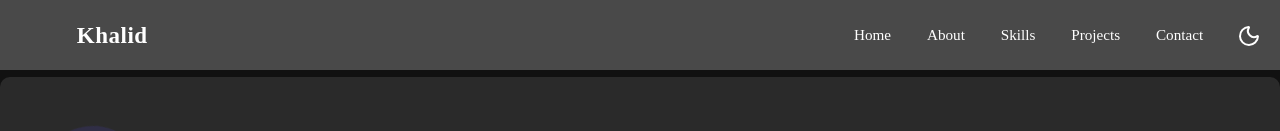
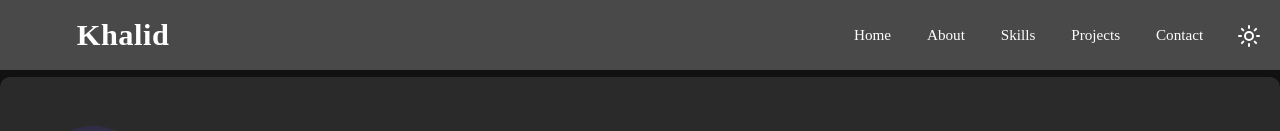
Before and after one commit to GTK-kala/Personal-Portfolio-App, a React (Vite) app in the folder Personal-Portfolio-App/: page / in a window 1280 px wide. Shown: the top 131 px of the page. Built offline with nearby package versions, Linux system fonts and the light colour scheme.

Commit message:
Refactor code structure for improved readability and maintainability

```diff
--- a/Personal-Portfolio-App/index.html
+++ b/Personal-Portfolio-App/index.html
@@ -2,9 +2,9 @@
 <html lang="en">
   <head>
     <meta charset="UTF-8" />
-    <link rel="icon" type="image/x-icon" href="/Personal-Portfolio-App/public/favicon-16x16.png" />
+    <link rel="icon" type="image" href="./public/Kal.png" />
     <meta name="viewport" content="width=device-width, initial-scale=1.0" />
-    <title>Personal Portfolio App</title>
+    <title>Khalid's-Portfolio</title>
   </head>
   <body>
     <div id="root"></div>
--- a/Personal-Portfolio-App/src/components/NavBar/NavBar.css
+++ b/Personal-Portfolio-App/src/components/NavBar/NavBar.css
@@ -45,11 +45,11 @@
   display: flex;
   align-items: center;
   justify-content: center;
-  transition: all 0.3s ease;
+  transition: all 0.5s ease;
 }
 
 .theme-toggle-btn:hover {
-  transform: scale(1.05);
+  transform: rotate(45deg)  scale(1.2);
   opacity: 0.85;
 }
 
@@ -81,7 +81,7 @@
 /* ======================== */
 
 .logo_light {
-  font-size: clamp(1.4rem, 1.8vw, 1.9rem);
+  font-size: clamp(1.9rem, 1.8vw, 1.9rem);
   font-weight: 900;
   letter-spacing: 0.5px;
   color: #4f46e5;
@@ -91,7 +91,7 @@
 }
 
 .logo_night {
-  font-size: clamp(1.4rem, 1.8vw, 1.9rem);
+  font-size: clamp(1.9rem, 1.8vw, 1.9rem);
   font-weight: 900;
   letter-spacing: 0.5px;
   color: #fff;
--- a/Personal-Portfolio-App/src/components/NavBar/NavBar.jsx
+++ b/Personal-Portfolio-App/src/components/NavBar/NavBar.jsx
@@ -28,7 +28,7 @@ const NavBar = () => {
         {/* Dark and Light Mood */}
 
         <button  onClick={() => HandleTheme()} className="theme-toggle-btn">
-          {theme ? <Sun /> : <span className="Dark_icon"><Moon className="moon"/></span>}
+          {theme ? <Moon /> : <span className="Dark_icon"><Sun className="moon"/></span>}
         </button>
 
         {/* Nav Links */}
```
Also changed, not shown: Personal-Portfolio-App/public/Kal.png (added).
